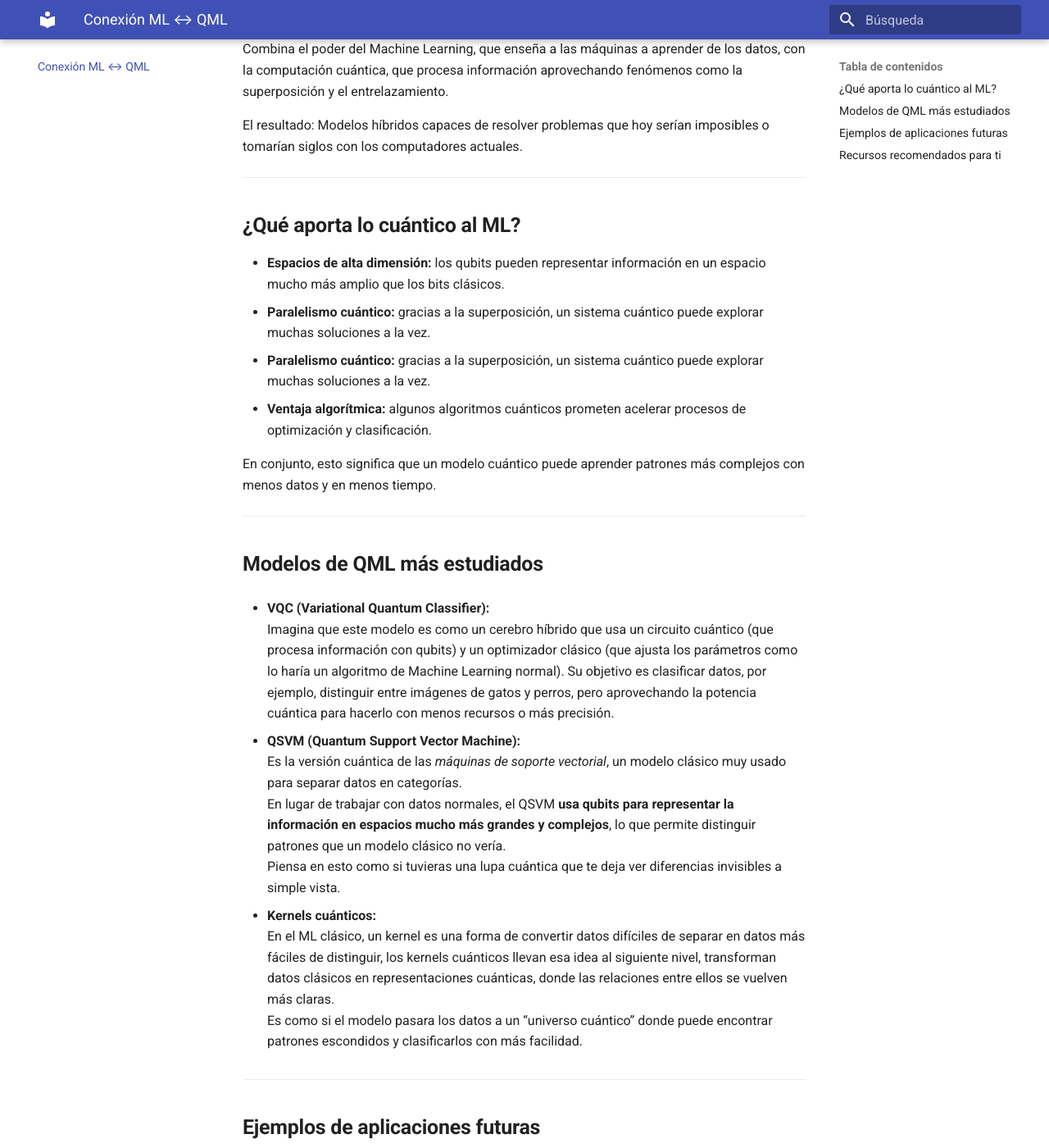
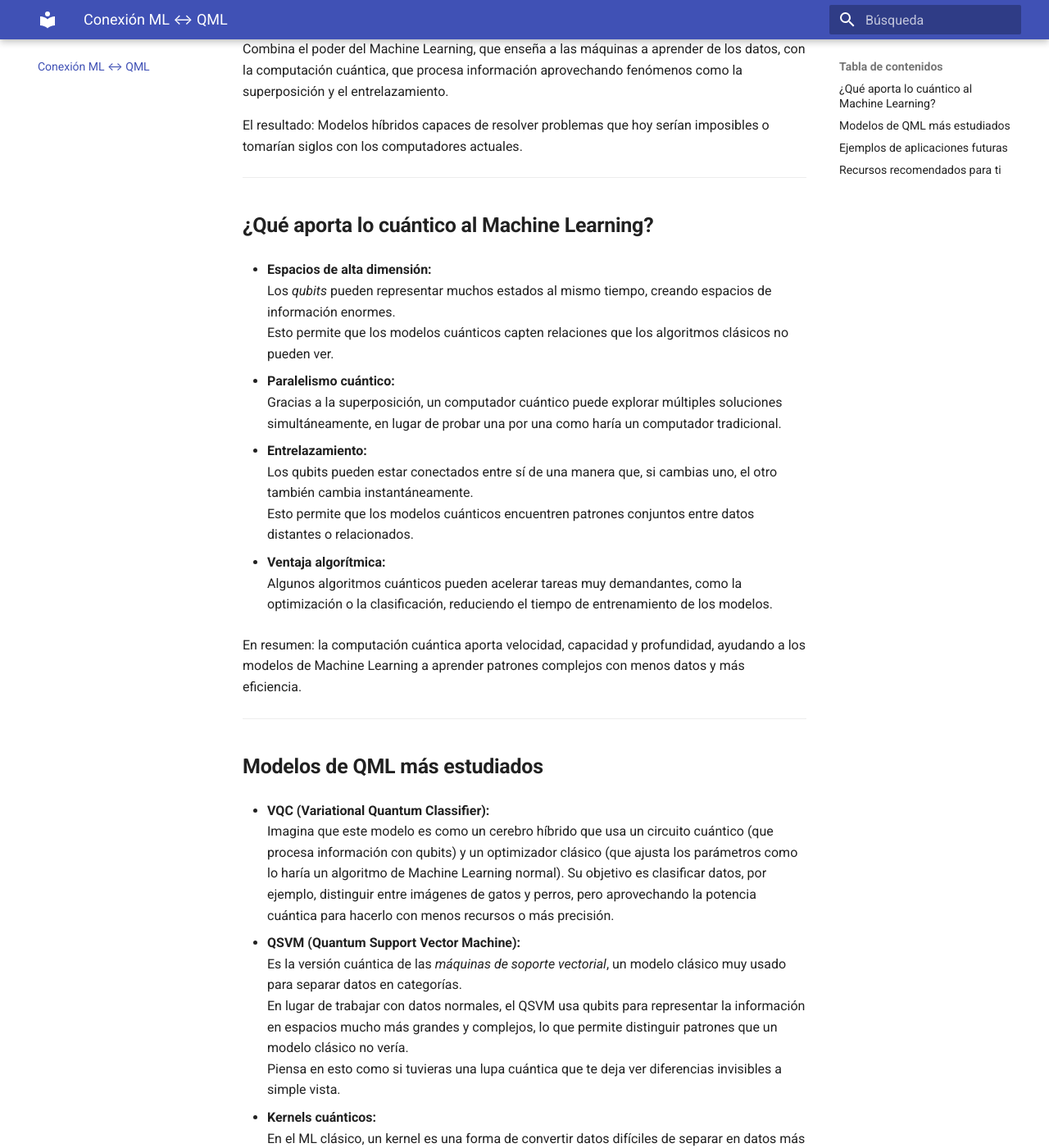
Before and after one commit to jameusk1028/Explorando-el-QML-desde-0, an MkDocs documentation site: the page built from docs/Conexion_entre_ML_y_computacion_cuantica.md, in a window 1280 px wide and 1400 px high, scrolled down 273 px. Shown: the whole window at 82% size. Built offline with MkDocs 1.6.1 and Material for MkDocs 9.7.7, drawn with Linux system fonts in a browser that asks for light colours.

Commit message:
Update Conexion_entre_ML_y_computacion_cuantica.md

```diff
--- a/docs/Conexion_entre_ML_y_computacion_cuantica.md
+++ b/docs/Conexion_entre_ML_y_computacion_cuantica.md
@@ -7,14 +7,24 @@ El resultado: Modelos híbridos capaces de resolver problemas que hoy serían im
 
 ---
 
-## **¿Qué aporta lo cuántico al ML?**
+## **¿Qué aporta lo cuántico al Machine Learning?**
 
-- **Espacios de alta dimensión:** los qubits pueden representar información en un espacio mucho más amplio que los bits clásicos.
-- **Paralelismo cuántico:** gracias a la superposición, un sistema cuántico puede explorar muchas soluciones a la vez.
-- **Paralelismo cuántico:** gracias a la superposición, un sistema cuántico puede explorar muchas soluciones a la vez.
-- **Ventaja algorítmica:** algunos algoritmos cuánticos prometen acelerar procesos de optimización y clasificación.
+- **Espacios de alta dimensión:**
+  Los *qubits* pueden representar muchos estados al mismo tiempo, creando espacios de información enormes.
+  Esto permite que los modelos cuánticos capten relaciones que los algoritmos clásicos no pueden ver.
 
-En conjunto, esto significa que un modelo cuántico puede aprender patrones más complejos con menos datos y en menos tiempo.
+- **Paralelismo cuántico:**
+  Gracias a la superposición, un computador cuántico puede explorar múltiples soluciones simultáneamente, en lugar de probar una por una como haría un computador tradicional.
+
+- **Entrelazamiento:**
+  Los qubits pueden estar conectados entre sí de una manera que, si cambias uno, el otro también cambia instantáneamente.
+  Esto permite que los modelos cuánticos encuentren patrones conjuntos entre datos distantes o relacionados.
+
+- **Ventaja algorítmica:**
+  Algunos algoritmos cuánticos pueden acelerar tareas muy demandantes, como la optimización o la clasificación, reduciendo el tiempo de entrenamiento de los modelos.
+
+En resumen: la computación cuántica aporta velocidad, capacidad y profundidad, ayudando a los modelos de Machine Learning a aprender patrones complejos con menos datos y más eficiencia.
+
 
 ---
 
@@ -25,7 +35,7 @@ En conjunto, esto significa que un modelo cuántico puede aprender patrones más
 
 - **QSVM (Quantum Support Vector Machine):**
   Es la versión cuántica de las *máquinas de soporte vectorial*, un modelo clásico muy usado para separar datos en categorías.
-  En lugar de trabajar con datos normales, el QSVM **usa qubits para representar la información en espacios mucho más grandes y complejos**, lo que permite distinguir patrones que un modelo clásico no vería.
+  En lugar de trabajar con datos normales, el QSVM usa qubits para representar la información en espacios mucho más grandes y complejos, lo que permite distinguir patrones que un modelo clásico no vería.
   Piensa en esto como si tuvieras una lupa cuántica que te deja ver diferencias invisibles a simple vista.
 
 - **Kernels cuánticos:**
```
